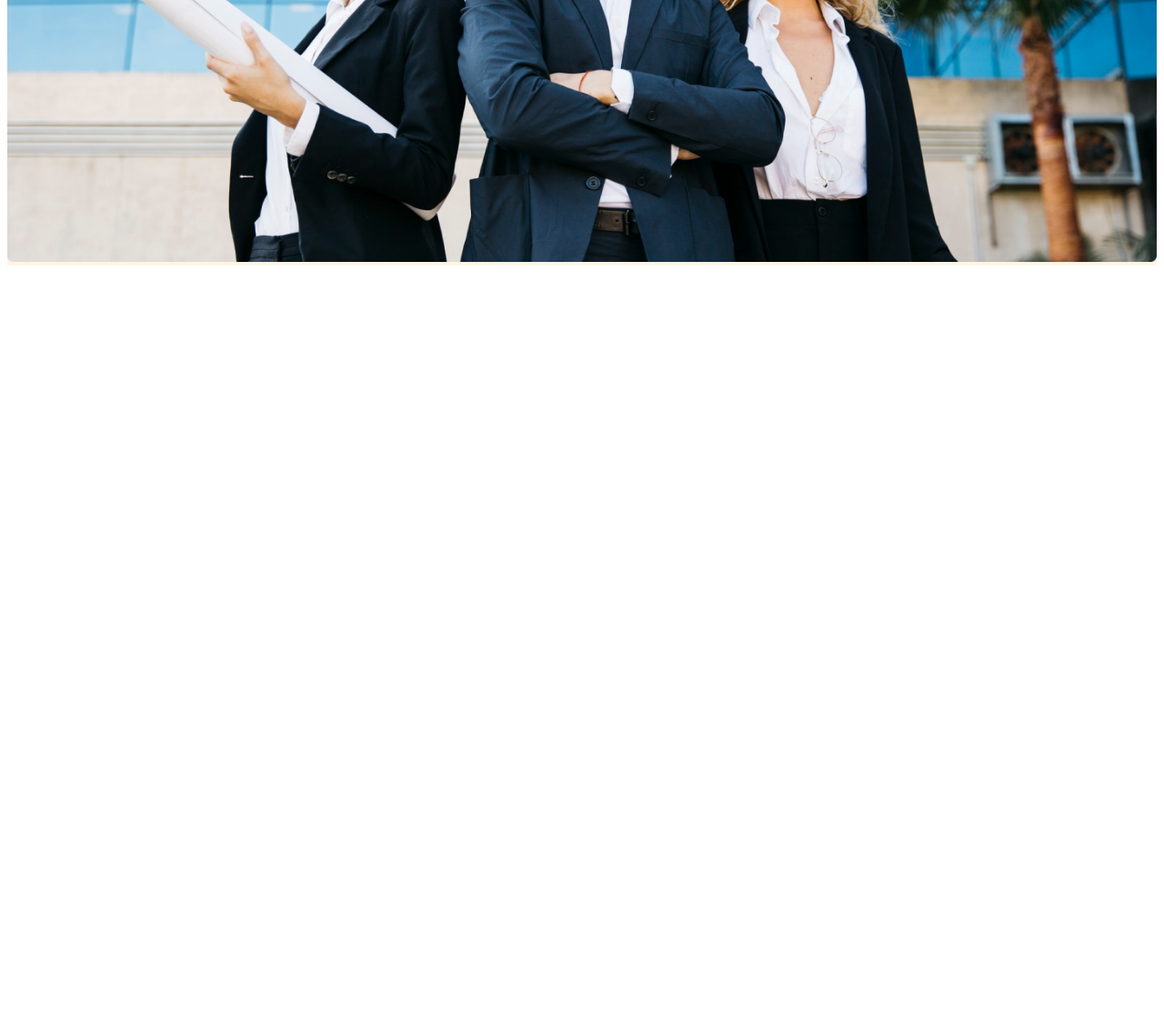
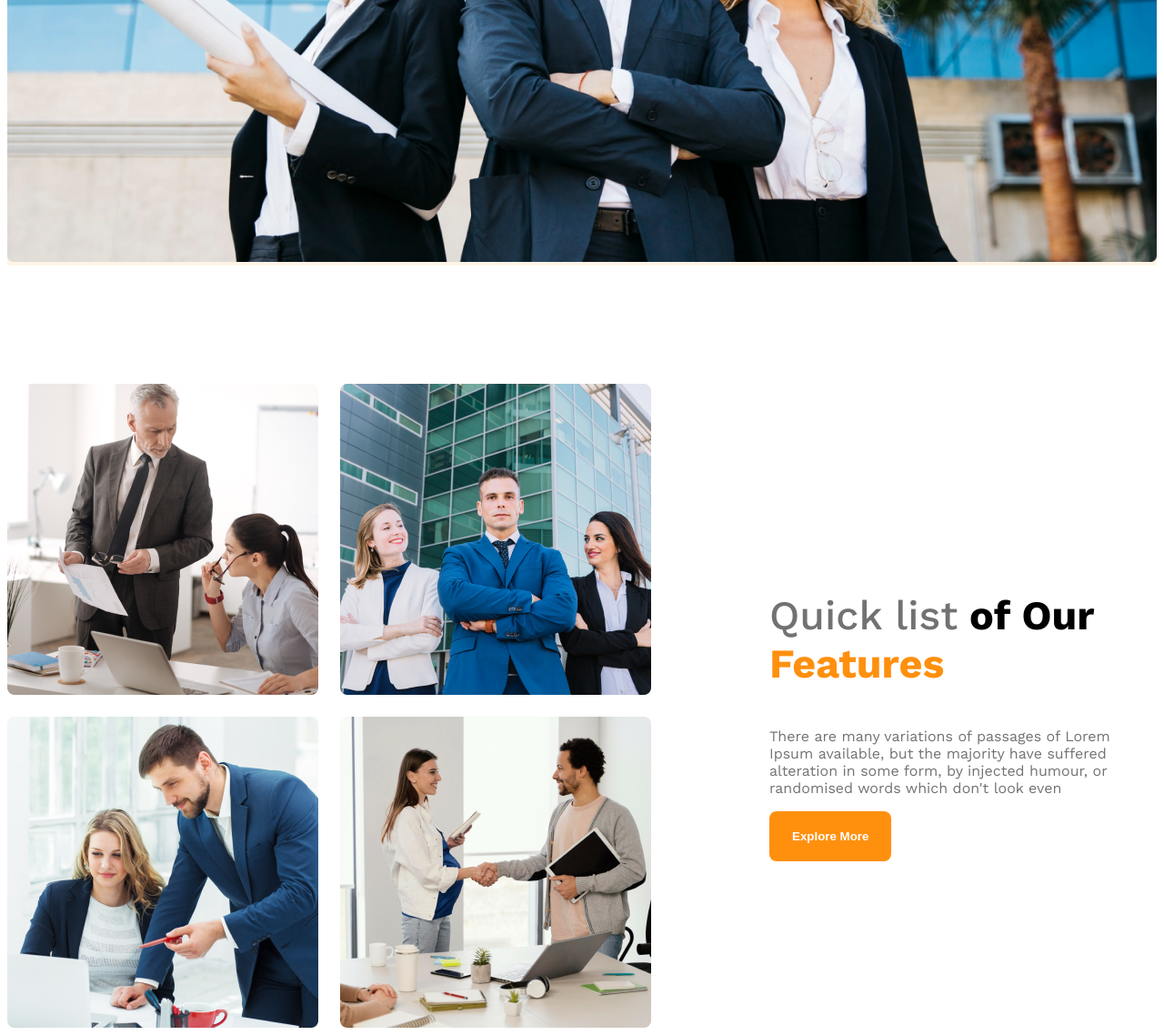
Before and after one commit to saikat001-cmd/g3-architects-website, a plain HTML site: page index.html in a window 1280 px wide. Shown: the part 884-2022 px from the top of the page at 91% size. Before the commit the page ends 1184 px from the top, so only its background shows below. Drawn offline with nearby package versions, Linux system fonts and the light colour scheme.

Commit message:
teams section done

```diff
--- a/index.html
+++ b/index.html
@@ -31,6 +31,27 @@
 
     </header>
     <main>
+        <section class="teams dis display-flex ">
+            <div class="team-img-container">
+                <img src="images/team1.png" alt="two architect discussing about design ">
+                <img src="images/team2.png" alt="">
+                <img src="images/team3.png" alt="">
+                <img src="images/team4.png" alt="">
+
+            </div>
+            <div class="our-features">
+
+                <h3 class="feature-title"><span id="quick-list" class="text-light-gray">Quick list</span>
+                    <span>of Our</span>
+                    <span class="text-primary">Features</span>
+                </h3>
+                <p class="feature-description text-light-gray">There are many variations of passages of Lorem Ipsum available, but the majority have suffered alteration in some form, by injected humour, or randomised words which don't look even</p>
+                <button class="btn-primary">Explore More</button>
+
+
+            </div>
+
+        </section>
 
     </main>
     <footer>
--- a/styles/architects.css
+++ b/styles/architects.css
@@ -8,6 +8,10 @@
   /* shared styles */
   .display-flex{
     display: flex;
+  }
+  .text-primary{
+    color: rgb(255, 144, 14);
+
   }
   /* dark 02 */
   .text-gray{
@@ -29,6 +33,13 @@
     font-size: 1,25rem;
     font-weight: 600;
     border: none;
+  }
+  main{
+    max-width: 1440px;
+    margin: 0 auto;
+  }
+  main > section{
+    margin-top: 130px;
   }
 
   /* header styles */
@@ -70,10 +81,38 @@
   .banner-image{
     width: 100%;
   }
+  /* team and feature related styles */
+  .teams {
+    align-items: center;
+  }
+  .team-img-container{
+    display: grid;
+    grid-template-columns: repeat(2, 1fr);
+    gap: 24px;
+  }
+  .our-features{
+    margin-left: 130px;
+    max-width: 530px;
+  }
+  .feature-title{
+    font-size: 2.8rem;
+    font-weight: 700;
+  }
+  #quick-list{
+    font-weight: 500;
+  }
  /* responsive media query */
  @media screen and(max-width:576px){
-    .navbar, .nav-link{
+    .navbar,
+     .nav-link
+     .teams{
         flex-direction: column;
+    }
+    .team-img-container{
+      grid-template-columns: repeat(1, 1fr);
+    }
+    .our-features{
+      margin-left: 20px;
     }
 
  }
```
